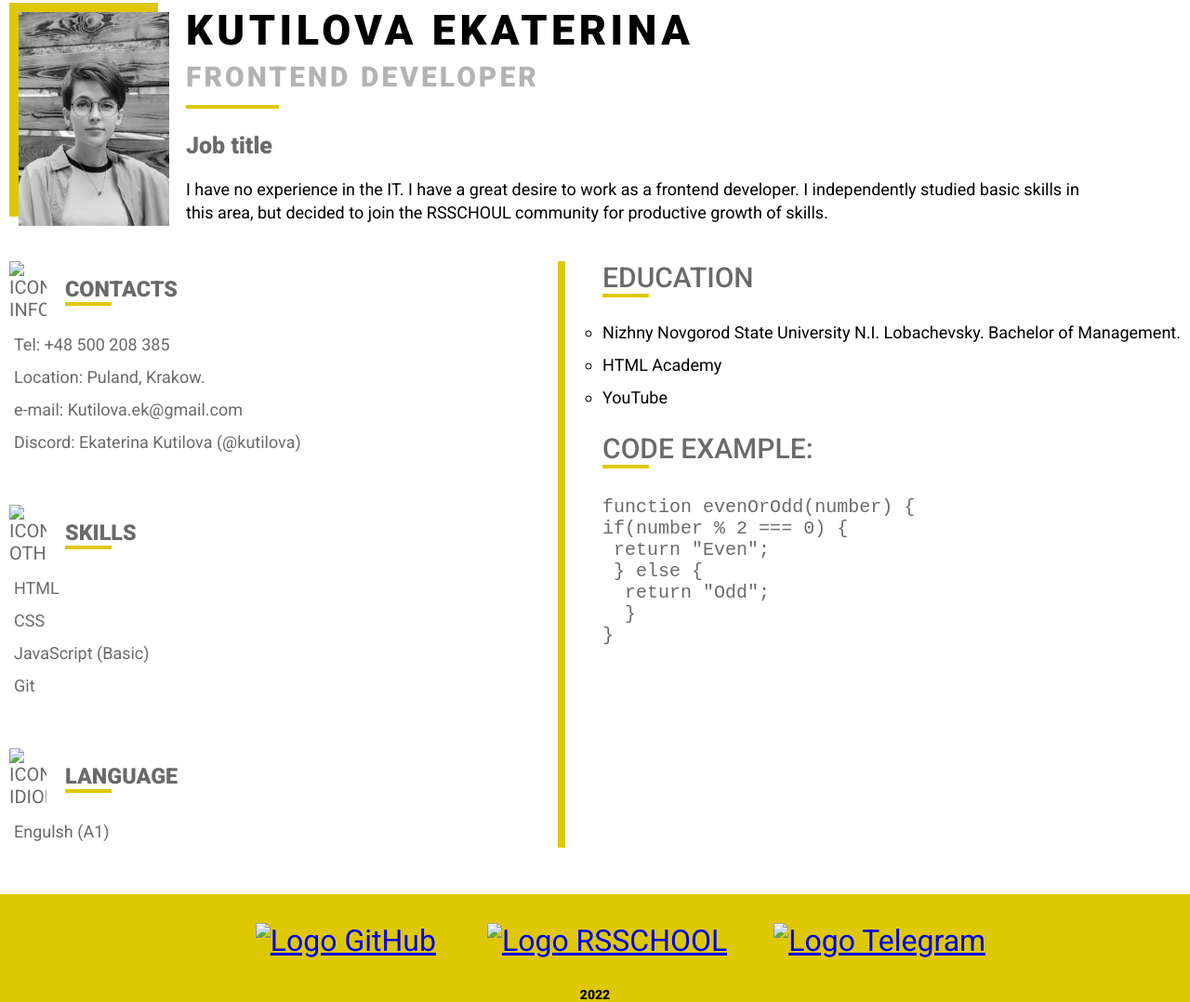
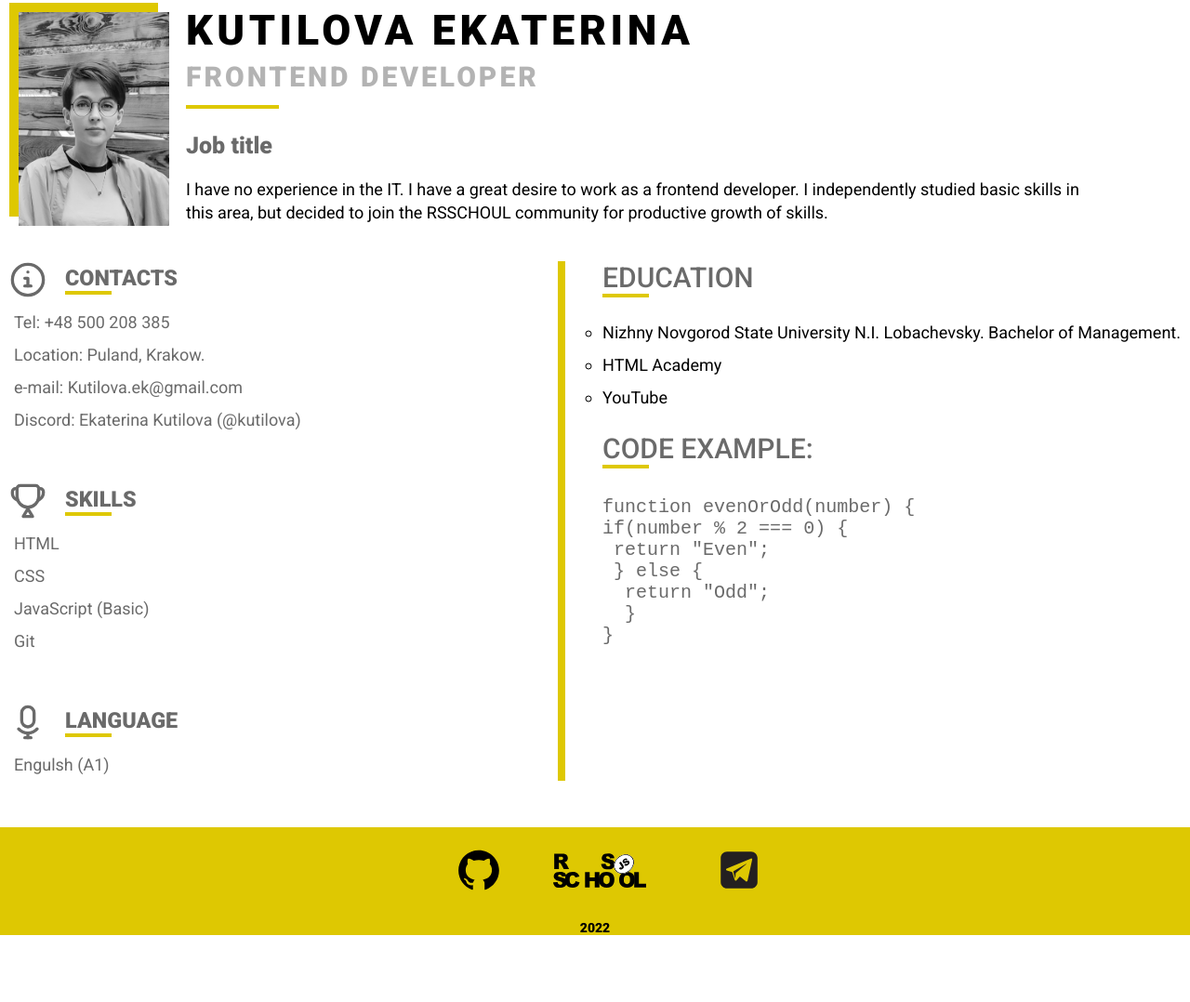
Before and after one commit to Kutilova/rsschool-cv2022, a plain HTML site: page index.html in a window 1280 px wide. Shown: the part 55-1133 px from the top of the page at 93% size. After the commit the page ends 1061 px from the top, so only its background shows below. Drawn offline with Linux system fonts and the light colour scheme; the site is published under a folder, as on GitHub Pages, so addresses that start at the root find nothing.

Commit message:
fix: fix text and icons visual

```diff
--- a/index.html
+++ b/index.html
@@ -1,13 +1,4 @@
 <!DOCTYPE html>
-<html lang="en">
-<head>
-    <meta charset="UTF-8">
-    <meta http-equiv="X-UA-Compatible" content="IE=edge">
-    <meta name="viewport" content="width=device-width, initial-scale=1.0">
-    <title>My CV</title>
-</head>
-<body>
-</body><!DOCTYPE html>
 <html lang="en">
   <head>
     <meta charset="UTF-8">
@@ -57,7 +48,7 @@
           <section class="section__left">
             <div class="contacts">
               <div class="inform_title">
-                <img class="icon" src="/images/icon/icon--información.svg" alt="icon information">
+                <img class="icon" src="images/icon/icon--información.svg" alt="icon information">
                 <h3 class="line" id="contacts">Contacts</h3>
               </div>
               <ul class="contacts_list list">
@@ -77,7 +68,7 @@
             </div>
             <div class="skills">
               <div class="inform_title">
-                <img class="icon" src="/images/icon/icon--others.svg" alt="icon others">
+                <img class="icon" src="images/icon/icon--others.svg" alt="icon others">
                 <h3 class="line" id="skills">Skills</h3>
               </div>
               <ul class="skill_list list">
@@ -89,7 +80,7 @@
             </div>
             <div class="lang">
               <div class="inform_title">
-                <img class="icon" src="/images/icon/icon--idioma.svg" alt="icon idioma">
+                <img class="icon" src="images/icon/icon--idioma.svg" alt="icon idioma">
                 <h3 class="line">Language</h3>
               </div>
               <ul class="lang_list list">
@@ -126,13 +117,13 @@
         <footer class="footer">
           <div class="logo">
             <a class="footer__logo_git" href="https://github.com/Kutilova?tab=repositories">
-              <img src="/images/Logo_github.svg" alt="Logo GitHub" width="50">
+              <img src="images/Logo_github.svg" alt="Logo GitHub" width="50">
             </a>
             <a class="footer__logo_rs" href="https://rs.school/js/">
-              <img src="/images/Logo_rs_school_js.svg" alt="Logo RSSCHOOL" width="100">
+              <img src="images/Logo_rs_school_js.svg" alt="Logo RSSCHOOL" width="100">
             </a>
             <a class="footer__logo_telegram" href="Tel:+79101451998">
-              <img src="/images/Logo_telegram.svg" alt="Logo Telegram" width="100">
+              <img src="images/Logo_telegram.svg" alt="Logo Telegram" width="100">
             </a>
           </div>
           <p class="year">2022</p>
@@ -141,5 +132,3 @@
     </div>
   </body>
 </html>
-
-</html>
```
